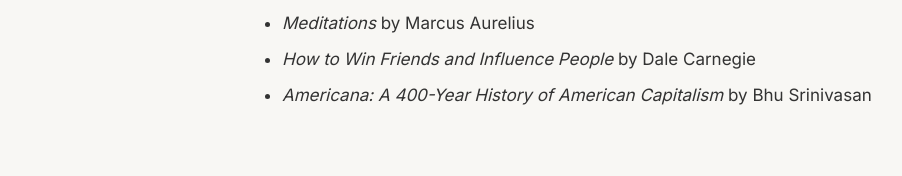
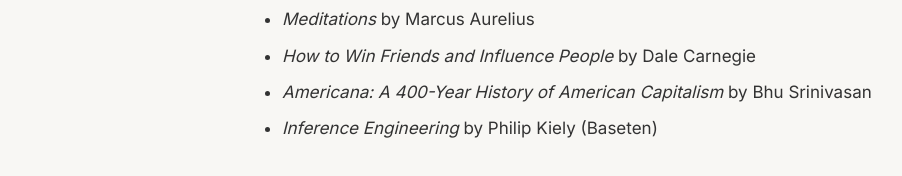
Before and after one commit to nmdatar/nmdatar.github.io, a plain HTML site: page index.html in a window 1280 px wide. Both pictures are taken after a click on the button "reading". Shown: the part 372-548 px from the top of the page, without its empty margins (168-1070 px from the left). Drawn offline with Linux system fonts and the light colour scheme.

Commit message:
Add Inference Engineering to reading list

```diff
--- a/index.html
+++ b/index.html
@@ -48,6 +48,7 @@
           <li><cite>Meditations</cite> by Marcus Aurelius</li>
           <li><cite>How to Win Friends and Influence People</cite> by Dale Carnegie</li>
           <li><cite>Americana: A 400-Year History of American Capitalism</cite> by Bhu Srinivasan</li>
+          <li><cite>Inference Engineering</cite> by Philip Kiely (Baseten)</li>
         </ul>
       </div>
     </main>
```
